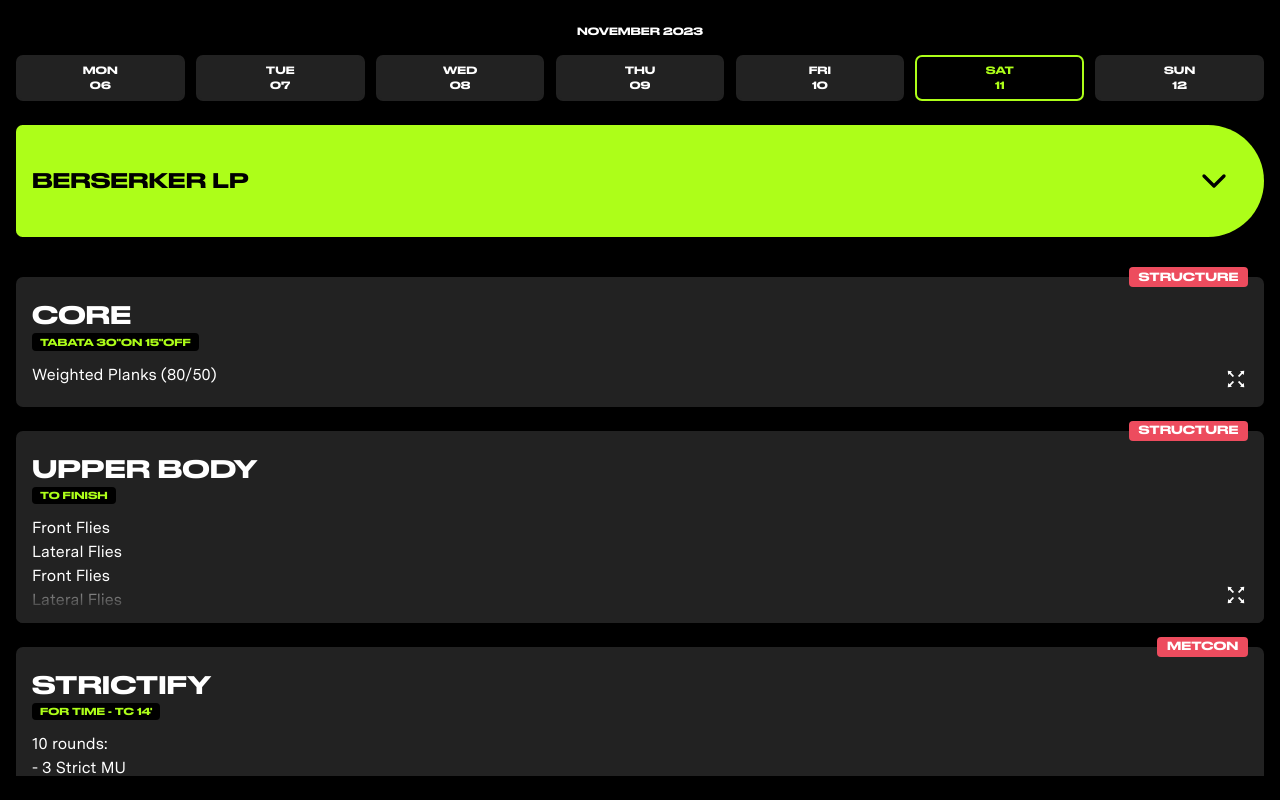
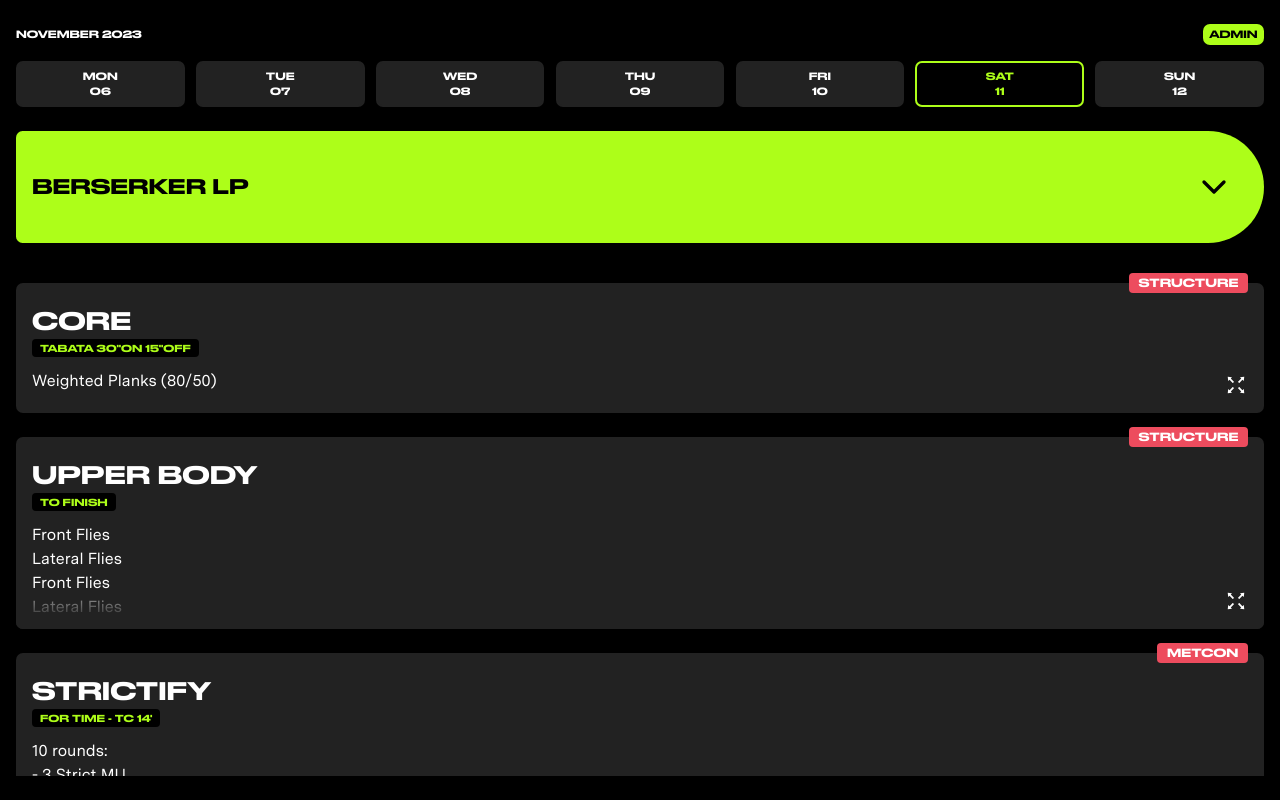
Before and after one commit to t-monaco/berserker-app, a Next.js app: page / in a window 1280 px wide. Built offline with nearby package versions, Linux system fonts and the light colour scheme.

Commit message:
dev - add navigation to admin

```diff
--- a/app/components/Calendar/Calendar.styled.tsx
+++ b/app/components/Calendar/Calendar.styled.tsx
@@ -13,6 +13,16 @@ export const CalendarWrapper = styled.div<object>`
   .month-year {
     text-align: center;
     font-size: 10px;
+    display: flex;
+    justify-content: space-between;
+    align-items: center;
+
+    a {
+      border-radius: 7px;
+      background-color: var(--primary-color);
+      padding: 0.2rem 0.4rem;
+      color: var(--secondary-font-color);
+    }
   }
 `;
 
--- a/app/components/Calendar/index.tsx
+++ b/app/components/Calendar/index.tsx
@@ -4,6 +4,7 @@ import { DateBox } from '@/app/components';
 import moment from 'moment';
 import { useState } from 'react';
 import * as Styled from './Calendar.styled';
+import Link from 'next/link';
 
 type CalendarProps = object;
 
@@ -30,6 +31,7 @@ const Calendar: React.FC<CalendarProps> = () => {
     <Styled.CalendarWrapper>
       <div className="month-year">
         {moment().format('MMMM YYYY').toUpperCase()}
+        <Link href="/admin">ADMIN</Link>
       </div>
       <Styled.DatesWrapper>
         {calDays.map((calDate, key) => (
```
